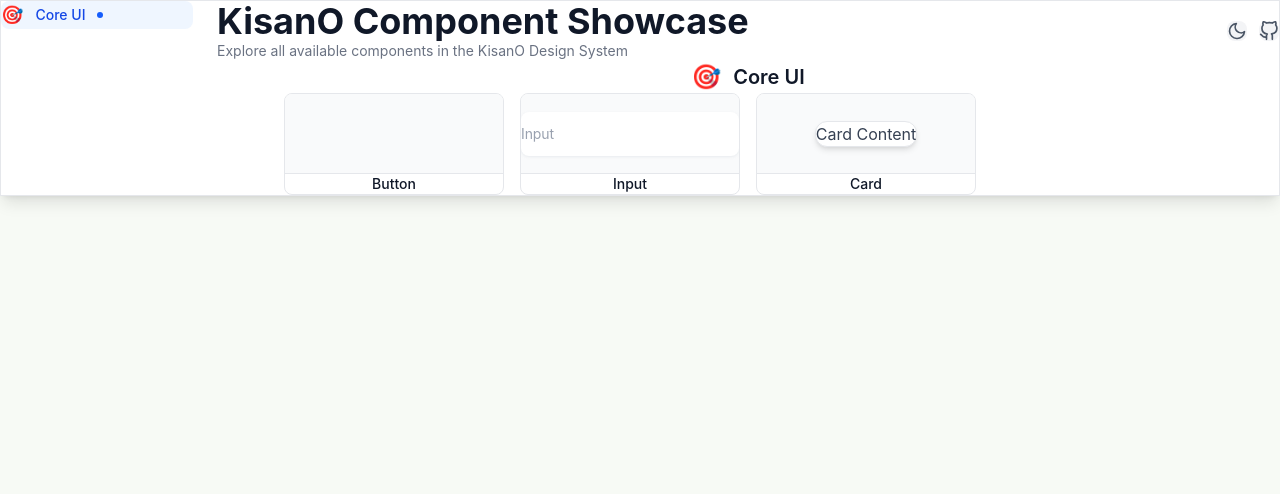
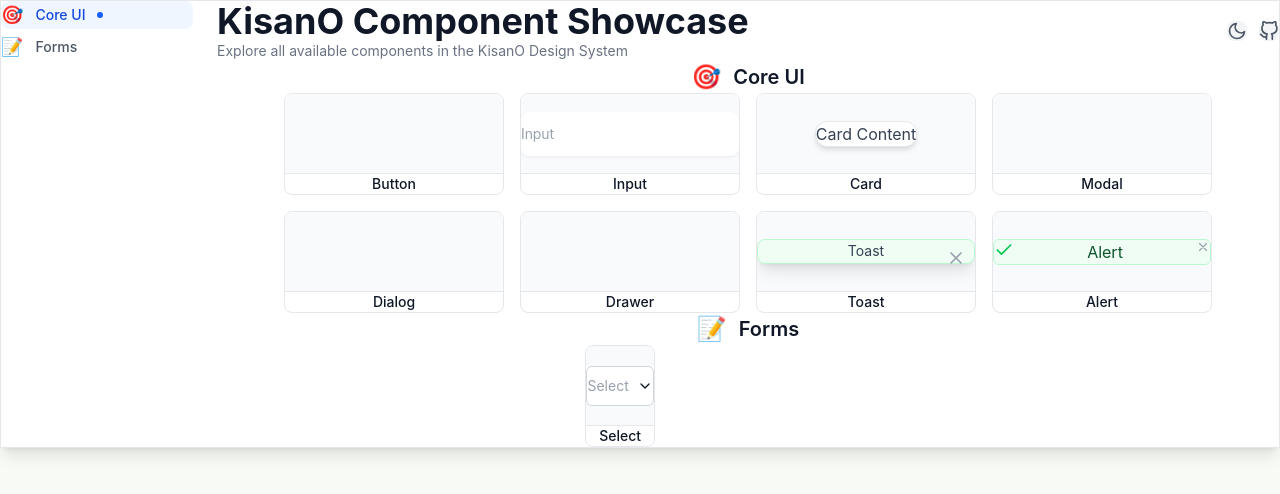
Before and after one commit to raafey890/KisanO, a React app in the folder frontend/: page / in a window 1280 px wide. Shown: the top 494 px of the page. Built offline with nearby package versions, Linux system fonts and the light colour scheme; the HTML template or start-up script is replaced by a standard one.

Commit message:
Integrated Button, Input, Card, Modal, Dialog, Drawer, Toast and Alert

```diff
--- a/frontend/src/components/ui/ComponentShowcase/ComponentShowcase.jsx
+++ b/frontend/src/components/ui/ComponentShowcase/ComponentShowcase.jsx
@@ -37,13 +37,13 @@
   Input,
   Card,
   CardBody,
-//   Modal,
-//   Dialog,
-//   Drawer,
-//   Toast,
-//   Alert,
+  Modal,
+  Dialog,
+  Drawer,
+  Toast,
+  Alert,
 //   // Forms
-// //   Select,
+  Select,
 //   Dropdown,
 //   Checkbox,
 //   Radio,
@@ -136,27 +136,27 @@
             { name: 'Button', component: <Button variant="primary">Button</Button> },
             { name: 'Input', component: <Input placeholder="Input" /> },
             { name: 'Card', component: <Card><CardBody>Card Content</CardBody></Card> },
-            // { name: 'Modal', component: <Modal open={false} title="Modal" /> },
-            // { name: 'Dialog', component: <Dialog open={false} title="Dialog" /> },
-            // { name: 'Drawer', component: <Drawer open={false} title="Drawer" /> },
-            // { name: 'Toast', component: <Toast variant="success" message="Toast" /> },
-            // { name: 'Alert', component: <Alert variant="success">Alert</Alert> },
+            { name: 'Modal', component: <Modal open={false} title="Modal" /> },
+            { name: 'Dialog', component: <Dialog open={false} title="Dialog" /> },
+            { name: 'Drawer', component: <Drawer open={false} title="Drawer" /> },
+            { name: 'Toast', component: <Toast variant="success" message="Toast" /> },
+            { name: 'Alert', component: <Alert variant="success">Alert</Alert> },
           ],
         },
-        // forms: {
-        //   label: 'Forms',
-        //   icon: '📝',
-        //   components: [
-        //     { name: 'Select', component: <Select placeholder="Select" /> },
-        //     { name: 'Dropdown', component: <Dropdown /> },
-        //     { name: 'Checkbox', component: <Checkbox label="Checkbox" /> },
-        //     { name: 'Radio', component: <Radio label="Radio" /> },
-        //     { name: 'Switch', component: <Switch label="Switch" /> },
-        //     { name: 'Textarea', component: <Textarea placeholder="Textarea" /> },
-        //     { name: 'FileUpload', component: <FileUpload label="File Upload" /> },
-        //     { name: 'DatePicker', component: <DatePicker placeholder="Date" /> },
-        //   ],
-        // },
+        forms: {
+          label: 'Forms',
+          icon: '📝',
+          components: [
+            { name: 'Select', component: <Select placeholder="Select" /> },
+            // { name: 'Dropdown', component: <Dropdown /> },
+            // { name: 'Checkbox', component: <Checkbox label="Checkbox" /> },
+            // { name: 'Radio', component: <Radio label="Radio" /> },
+            // { name: 'Switch', component: <Switch label="Switch" /> },
+            // { name: 'Textarea', component: <Textarea placeholder="Textarea" /> },
+            // { name: 'FileUpload', component: <FileUpload label="File Upload" /> },
+            // { name: 'DatePicker', component: <DatePicker placeholder="Date" /> },
+          ],
+        },
         // navigation: {
         //   label: 'Navigation',
         //   icon: '🧭',
--- a/frontend/src/components/ui/Modal/Modal.jsx
+++ b/frontend/src/components/ui/Modal/Modal.jsx
@@ -14,6 +14,7 @@
  * @module components/ui/Modal/Modal
  */
 
+import { forwardRef, memo, useMemo, useState, useCallback } from "react";
 
 import PropTypes from 'prop-types';
 
--- a/frontend/src/components/ui/Select/SelectContainer.jsx
+++ b/frontend/src/components/ui/Select/SelectContainer.jsx
@@ -12,7 +12,7 @@
  * @module components/ui/Select/SelectContainer
  */
 
-import { forwardRef, memo, useMemo, useCallback, useEffect, useRef, useState } from 'react';
+import  React,{ forwardRef, memo, useMemo, useCallback, useEffect, useRef, useState } from 'react';
 import PropTypes from 'prop-types';
 import { motion, AnimatePresence, useReducedMotion } from 'framer-motion';
 
```
Also changed, not shown: frontend/src/components/ui/index.js (+6 -6 lines).
